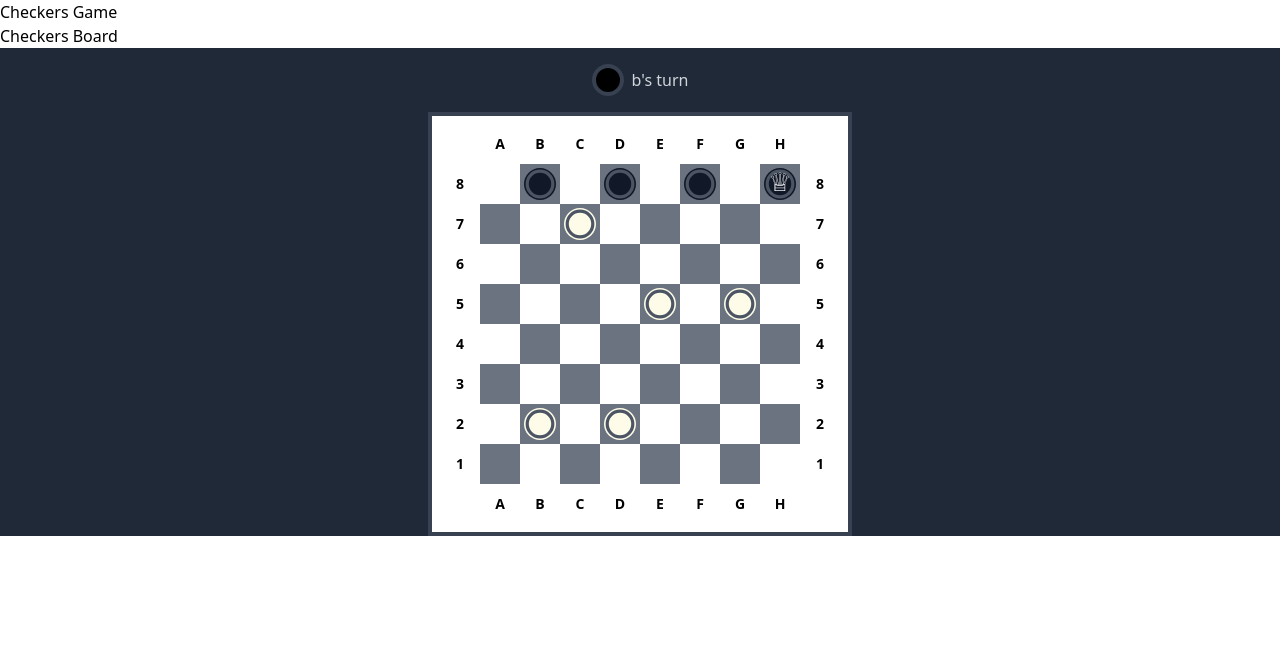
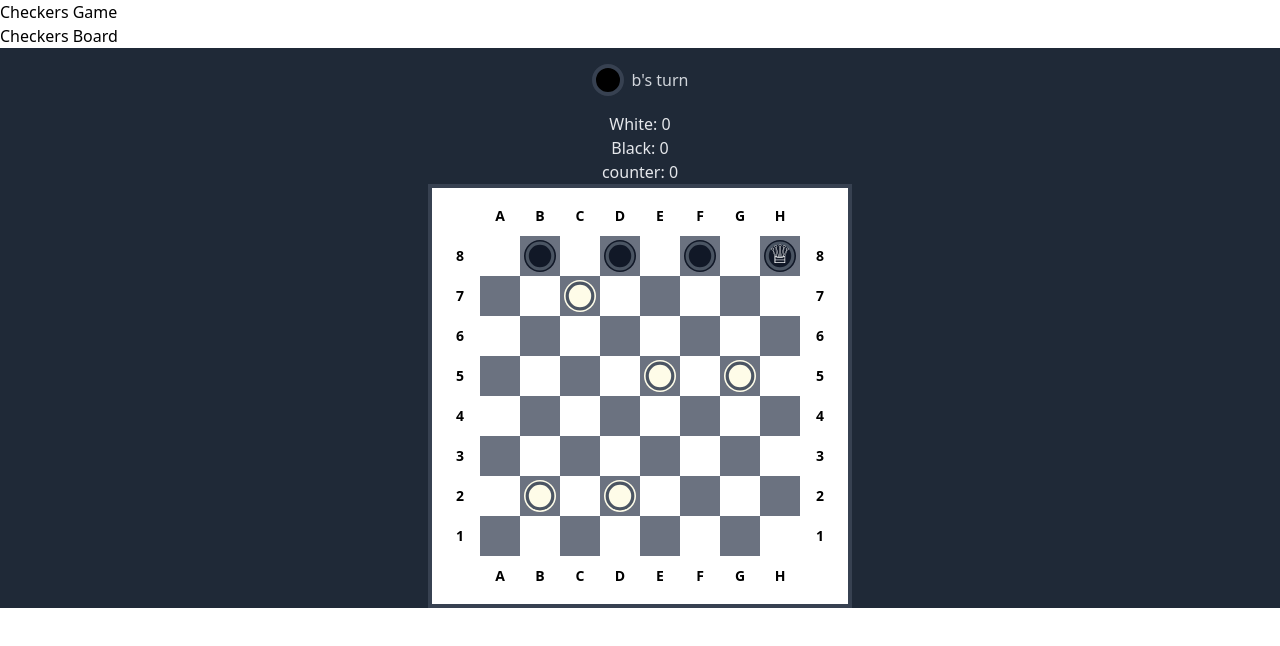
Before and after one commit to ailushyk/checkers-game, a Next.js app: page /checkers in a window 1280 px wide. Shown: the top 646 px of the page. Built offline with nearby package versions, Linux system fonts and the light colour scheme.

Commit message:
added captured pieces

```diff
--- a/src/app/checkers/CheckersBoard.tsx
+++ b/src/app/checkers/CheckersBoard.tsx
@@ -1,8 +1,7 @@
 'use client'
-import React, { useRef, useState } from 'react'
+import React, { useState } from 'react'
 import { CheckersPiece } from '@/app/checkers/CheckersPiece'
 import ActivePlayerIndicator from '@/app/checkers/ActivePlayerIndicator'
-import { getPossibleMoves } from '@/app/checkers/getPossibleMoves'
 
 function LetterCell(props: { letter: string }) {
   return (
@@ -46,7 +45,10 @@ export function CheckersBoard() {
     null,
   )
   const [isJumping, setIsJumping] = useState<boolean>(false)
-
+  const [capturedPieces, setCapturedPieces] = useState<{
+    w: number
+    b: number
+  }>({ w: 0, b: 0 })
   const [board, setBoard] = useState<CheckersPieceType[][]>([
     // ['', 'b', '', 'b', '', 'b', '', 'b'],
     // ['b', '', 'b', '', 'b', '', 'b', ''],
@@ -68,10 +70,24 @@ export function CheckersBoard() {
     ['', '', '', '', '', '', '', ''],
   ])
 
+  const [counter, setCounter] = useState<number>(0)
+
   const letters = ['A', 'B', 'C', 'D', 'E', 'F', 'G', 'H']
 
   function inNewKingRow(row: number, activePlayer: Player) {
     return activePlayer === 'w' ? row === 0 : row === 7
+  }
+
+  function handleCapturedPieces(activePlayer: Player, captured: number) {
+    setCapturedPieces((capturedPieces) => {
+      const newCapturedPieces = { ...capturedPieces }
+      if (activePlayer === 'w') {
+        newCapturedPieces.w += captured
+      } else {
+        newCapturedPieces.b += captured
+      }
+      return newCapturedPieces
+    })
   }
 
   function handleSquareClick(row: number, col: number) {
@@ -79,6 +95,8 @@ export function CheckersBoard() {
     if (selectedPiece) {
       if (isEqual(selectedPiece, [row, col])) {
         if (isJumping) {
+          handleCapturedPieces(activePlayer, counter)
+          setCounter(0)
           setIsJumping(false)
           setSelectedPiece(null)
           setActivePlayer(activePlayer === 'w' ? 'b' : 'w')
@@ -122,6 +140,7 @@ export function CheckersBoard() {
             }
 
             squaresCopy[kRow][kCol] = ''
+            setCounter((counter) => counter + 1)
             // set jumping to true
             isJumpDiagonal = true
           }
@@ -152,6 +171,7 @@ export function CheckersBoard() {
             console.log('Cannot jump over a piece of the same color')
             return // Cannot jump over a piece of the same color
           }
+          setCounter((counter) => counter + 1)
           squaresCopy[jumpRow][jumpCol] = ''
         }
 
@@ -202,6 +222,11 @@ export function CheckersBoard() {
   return (
     <div className="flex h-full w-full flex-col items-center justify-center bg-gray-800">
       <ActivePlayerIndicator activePlayer={activePlayer} />
+      <div className="flex flex-col items-center text-gray-200">
+        <div>White: {capturedPieces.w}</div>
+        <div>Black: {capturedPieces.b}</div>
+        <div>counter: {counter}</div>
+      </div>
       <div className="border-4 border-gray-700 bg-white p-2">
         <div className="flex">
           <div className="w-10"></div>
```
